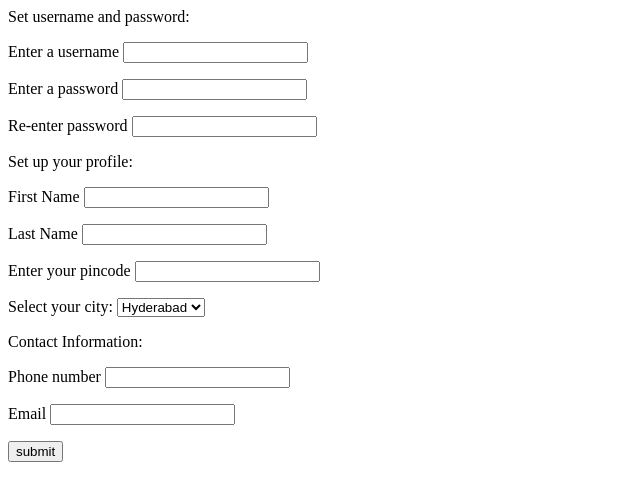
After one commit to Sanidhya-Maharia/pet-care-volunteer-platform, a Flask app: template Backend/templates/signupb.html in a window 1280 px wide. The commit adds this page. Shown: the top 501 px of the page, without its empty margins (0-640 px from the left). Run offline with Flask 2, Linux system fonts and the light colour scheme; the template is opened without the code that fills it, so the values that code supplies are empty.

Commit message:
SS 2nd comt

```diff
--- /dev/null
+++ b/Backend/templates/signupb.html
@@ -0,0 +1,32 @@
+<!DOCTYPE html>
+<html lang="en">
+<head>
+    <meta charset="UTF-8">
+    <meta http-equiv="X-UA-Compatible" content="IE=edge">
+    <meta name="viewport" content="width=device-width, initial-scale=1.0">
+    <title>Document</title>
+</head>
+<body>
+    <form action = "http://localhost:5000/signup" method = "POST">
+        <h>Set username and password:</h>
+        <p>Enter a username <input type = "text" name = "signupname" /></p>
+        <p>Enter a password <input type = "password" name = "signuppass" /></p>
+        <p>Re-enter password <input type = "password" name = "signuprepass" /></p>
+        <h>Set up your profile:</h>
+        <p>First Name <input type = "text" name = "firstname" /></p>
+        <p>Last Name <input type = "text" name = "lastname" /></p>
+        <p>Enter your pincode <input type = "number" name = "pincode" /></p>
+        <label for="city">Select your city:</label>
+        <select name="city" id="city">
+           <option value="Hyderabad">Hyderabad</option>
+           <option value="Jaipur">Jaipur</option>
+           <option value="Bangalore">Bangalore</option>
+        </select>
+        <p></p>
+        <h>Contact Information:</h>
+        <p>Phone number <input type = "number" name = "phno" /></p>
+        <p>Email <input type = "text" name = "email" /></p>
+        <p><input type = "submit" value = "submit" /></p>
+     </form>
+</body>
+</html>
```
Also changed, not shown: Backend/templates/css/style.css (+18 -2 lines), Backend/templates/hometest.html (+9 -1 lines), Backend/templates/login.html (deleted, +0 -13 lines), Backend/templates/loginb.html (added, +19 -0 lines), Backend/templates/services.html (added, +12 -0 lines).
